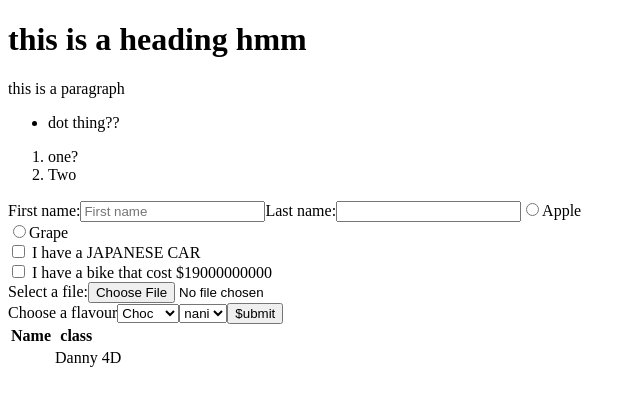
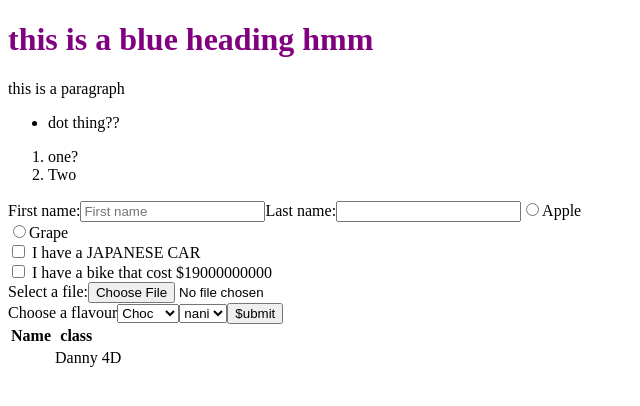
Before and after one commit to 5irno/test, a plain HTML site: page index.html in a window 1280 px wide. Shown: the whole page, without its empty margins (0-640 px from the left). Drawn offline with Linux system fonts and the light colour scheme.

Commit message:
Update index.html

```diff
--- a/index.html
+++ b/index.html
@@ -6,7 +6,7 @@
 	<title>title called ur mother</title>
 </head>
 <body>
-	<h1>this is a heading hmm</h1>
+	<h1 style="color:purple;">this is a blue heading hmm</h1>
 
 	<table>
 		<tr>
```
